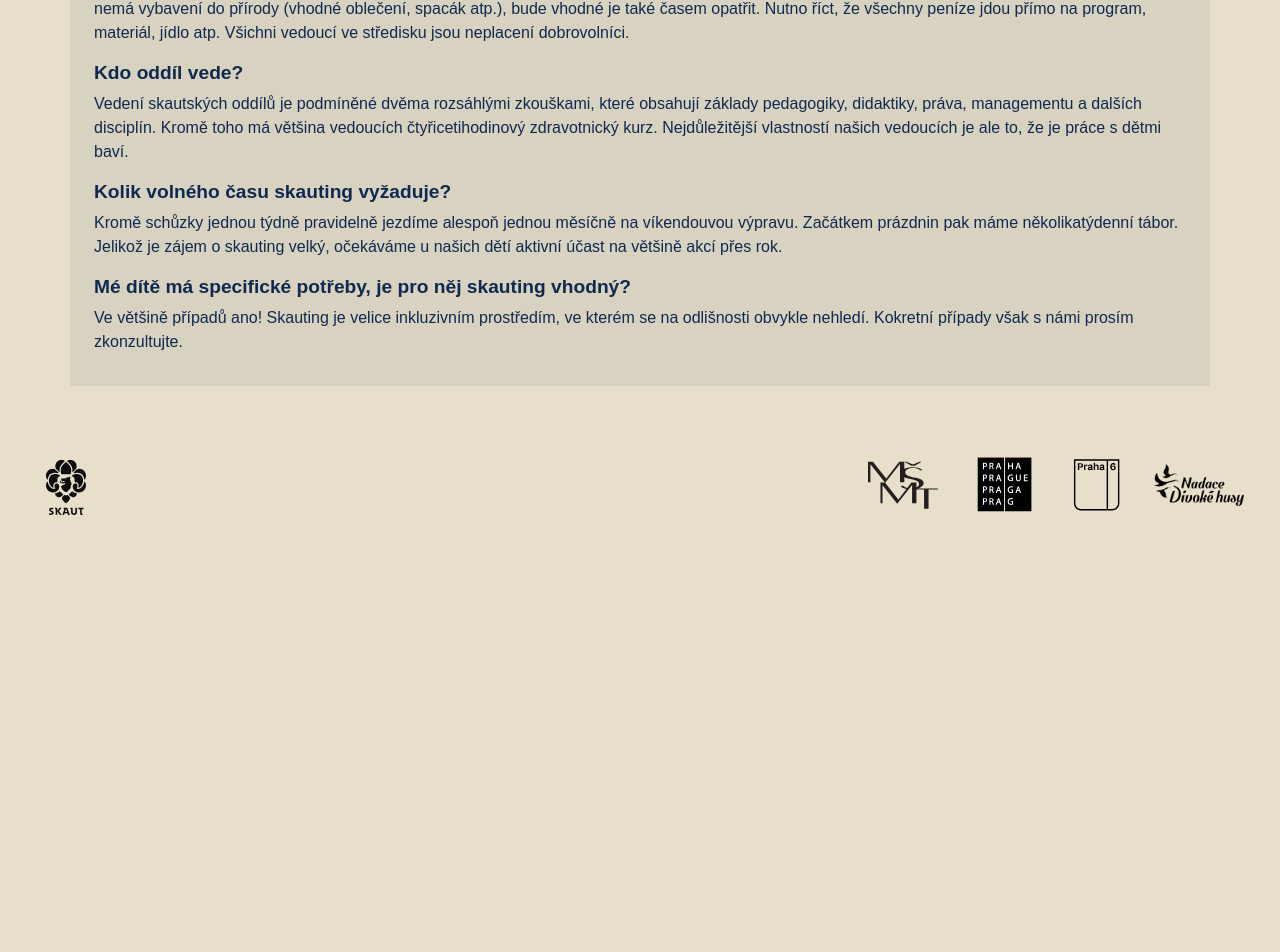
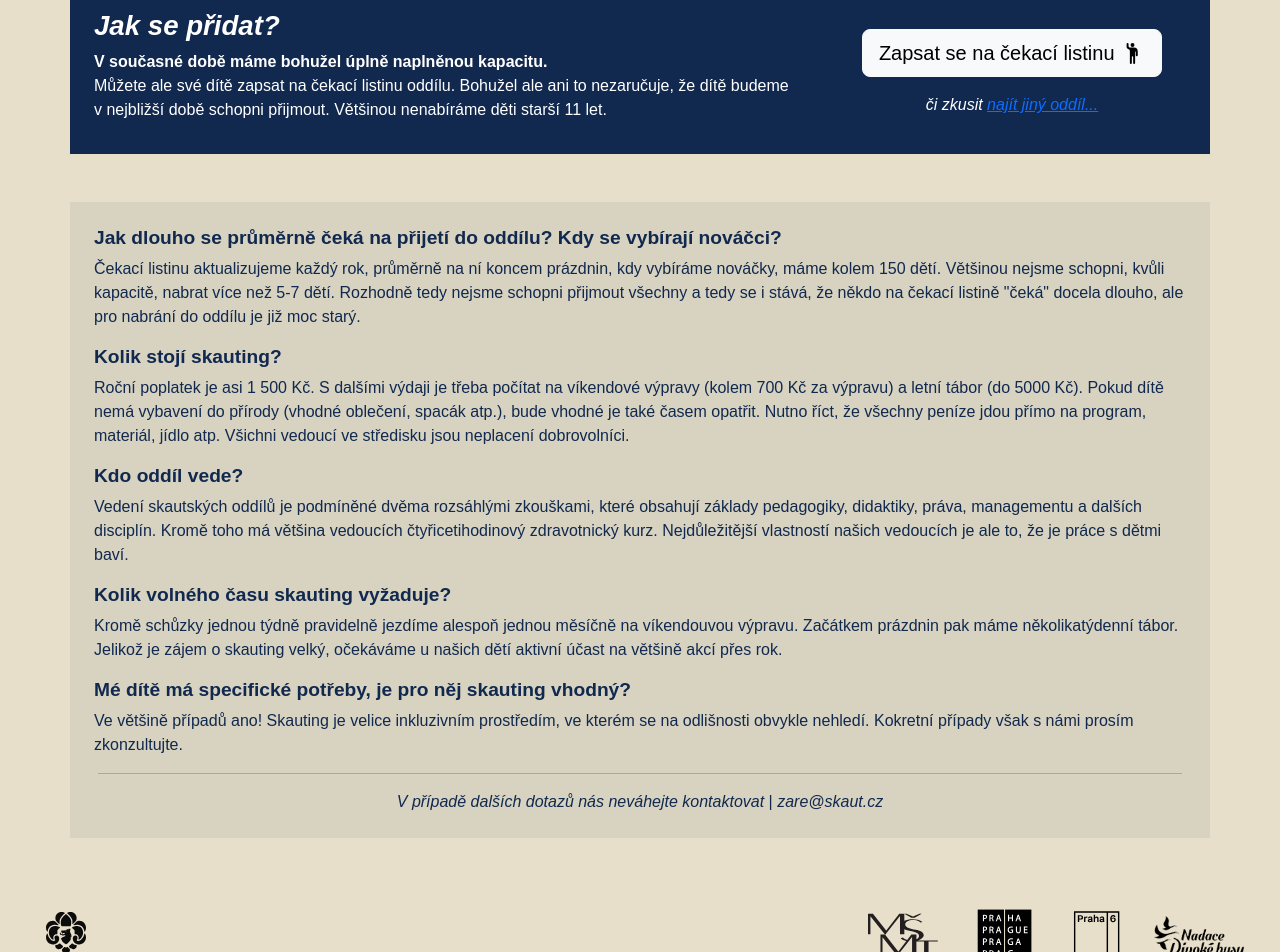
Before and after one commit to jachymak/zareweb, a Vue app: page / in a window 1280 px wide. Shown: the part 1695-2647 px from the top of the page. Before the commit the page ends 2236 px from the top, so only its background shows below. Built offline with nearby package versions, Linux system fonts and the light colour scheme; a web font is replaced by a local one.

Commit message:
home view updated

```diff
--- a/src/components/Home/Faq.vue
+++ b/src/components/Home/Faq.vue
@@ -3,8 +3,8 @@
 </script>
 
 <template>
-  <div class="container mt-md-5 mt-5 bg-sand">
-    <div class="container pt-4 pb-3">
+  <div class="container mt-md-5 mt-5 pb-4 bg-sand">
+    <div class="container pt-4">
       <h6>Jak dlouho se průměrně čeká na přijetí do oddílu? Kdy se vybírají nováčci?</h6>
       <p>
         Čekací listinu aktualizujeme každý rok, průměrně na ní koncem prázdnin, kdy vybíráme nováčky, máme kolem 150 dětí. Většinou nejsme schopni, kvůli kapacitě, nabrat více než 5-7 dětí. Rozhodně tedy nejsme schopni přijmout všechny a tedy se i stává, že někdo na čekací listině "čeká" docela dlouho, ale pro nabrání do oddílu je již moc starý.
@@ -30,6 +30,12 @@
         Ve většině případů ano! Skauting je velice inkluzivním prostředím, ve kterém se na odlišnosti obvykle nehledí. Kokretní případy však s námi prosím zkonzultujte.
       </p>
     </div>
+    <hr class="mx-3">
+    <div class="row">
+      <div class="col-12 text-center">
+        <i>V případě dalších dotazů nás neváhejte kontaktovat</i> | <i>zare@skaut.cz</i>
+      </div>
+    </div>
   </div>
 </template>
 
--- a/src/views/HomeView.vue
+++ b/src/views/HomeView.vue
@@ -108,7 +108,7 @@
 
     <why-scouting />
 
-    <!--<clubhouse />-->
+    <clubhouse />
 
     <how-to-join />
 
```
